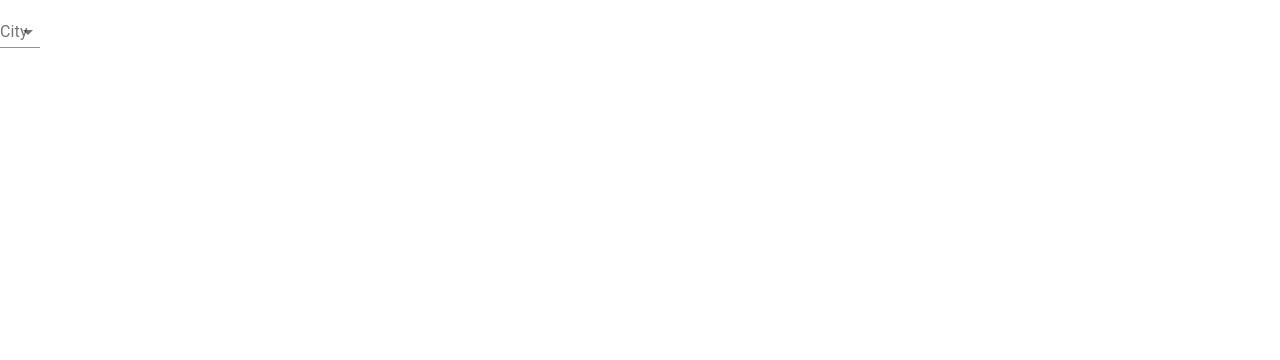
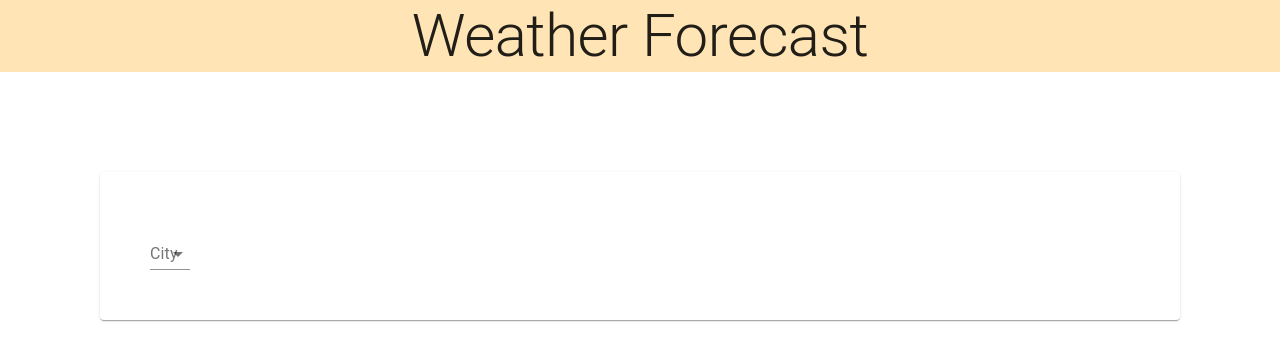
Before and after one commit to MaherBouidani/Weather_App, a React (Create React App) app: page / in a window 1280 px wide. Shown: the top 360 px of the page. Built offline with nearby package versions, Linux system fonts and the light colour scheme.

Commit message:
seperate components and organise the css style

```diff
--- a/src/App.js
+++ b/src/App.js
@@ -1,12 +1,7 @@
-import logo from './logo.svg';
-import './App.css';
+// import './App.css';
 import React from 'react';
-import { faUnderline } from '@fortawesome/free-solid-svg-icons';
-import InputLabel from '@material-ui/core/InputLabel';
-import MenuItem from '@material-ui/core/MenuItem';
-import FormHelperText from '@material-ui/core/FormHelperText';
-import FormControl from '@material-ui/core/FormControl';
-import Select from '@material-ui/core/Select';
+import LandingPage from './components/LandingPage';
+import Weather from './components/Weather';
 
 // function App() {
 //   return (
@@ -30,75 +25,102 @@ import Select from '@material-ui/core/Select';
 // }
 
 //config file
-const API_Key = "38882fc8387290c6cee83f313a6acf5";
+// const API_Key = "538882fc8387290c6cee83f313a6acf5";
+
+// class App extends React.Component{
+
+//   constructor(props){
+//     super(props);
+//     this.state = {
+//       description: undefined,
+//       temperature: undefined,
+//       wind: undefined,
+//       errorMessage: undefined
+//     }
+//     this.getWeather = this.getWeather.bind(this)
+//   }
+
+//   async getWeather(e){
+
+//     e.preventDefault();
+//     const city = e.target.value;
+
+//     const response = await fetch(`http://api.openweathermap.org/data/2.5/weather?q=${city}&appid=${API_Key}`)
+//     const data = await response.json();
+//     console.log(data)
+//     if(response.ok){
+//       this.setState({
+//         description:data.weather[0].description,
+//         temperature:data.main.temp,
+//         wind:data.wind.speed,
+//     })
+//     } else{
+//       // For Debug purpose:
+//       // console.log('Response Code:'+response.status+'\nError Message:'+ response.statusText)
+
+//       //error friedly messsage for the client user (file strings)
+//       this.setState({errorMessage:"Oops Sorry ! Something has gone wrong, please try again!"})
+//   }
+
+//   }
+
+
+
+//   //rendering split it into different components
+
+//   render(){
+//     return(
+//       <div>
+//       {/* <div>
+//       {this.state.errorMessage}
+//     </div> */}
+//     <div>
+//         <FormControl>
+//           <InputLabel id="demo-simple-select-label">City</InputLabel>
+//             <Select
+//               labelId="demo-simple-select-label"
+//               id="demo-simple-select"
+//               // onChange={this.print}
+//               onClick={this.getWeather}
+//             >
+//               <MenuItem value={'Toronto'}>Toronto</MenuItem>
+//               <MenuItem value={'Ottawa'}>Ottawa</MenuItem>
+//               <MenuItem value={'Tokyo'}>Tokyo</MenuItem>
+//             </Select>
+//         </FormControl>
+//       </div>
+//       <div>
+
+//        {this.state.description}
+//       </div>
+//       <div>
+//         {this.state.temperature}
+//       </div>
+//       <div>
+//         {this.state.wind}
+//       </div>
+//       </div>
+
+//     )
+//   }
+
+
+// }
+
+// export default App;
+
 
 class App extends React.Component{
 
-  constructor(props){
-    super(props);
-    this.state = {
-      description: undefined,
-      temperature: undefined,
-      wind: undefined,
-      errorMessage: undefined
-    }
-    this.getWeather = this.getWeather.bind(this)
-  }
-
-  async getWeather(e){
-
-    e.preventDefault();
-    const city = e.target.value;
-
-    const response = await fetch(`http://api.openweathermap.org/data/2.5/weather?q=${city}&appid=${API_Key}`)
-    const data = await response.json();
-    if(response.ok){
-      this.setState({
-        description:data.weather.description,
-        temperature:data.main.temp,
-        wind:data.wind.speed,
-    })
-    } else{
-      // For Debug purpose:
-      // console.log('Response Code:'+response.status+'\nError Message:'+ response.statusText)
-
-      //error friedly messsage for the client user (file strings)
-      this.setState({errorMessage:"Oops Sorry ! Something has gone wrong, please try again!"})
-  }
-
-  }
-
-
-
-  //rendering split it into different components
-
   render(){
-    return(
+    return (
       <div>
-      <div>
-      {this.state.errorMessage}
-    </div>
-    <div>
-        <FormControl>
-          <InputLabel id="demo-simple-select-label">City</InputLabel>
-            <Select
-              labelId="demo-simple-select-label"
-              id="demo-simple-select"
-              // onChange={this.print}
-              onClick={this.getWeather}
-            >
-              <MenuItem value={'Toronto'}>Toronto</MenuItem>
-              <MenuItem value={'Ottawa'}>Ottawa</MenuItem>
-              <MenuItem value={'Tokyo'}>Tokyo</MenuItem>
-            </Select>
-        </FormControl>
-      </div>
+        <LandingPage/>
       </div>
 
     )
   }
+}
 
 
-}
-
 export default App;
--- /dev/null
+++ b/src/components/LandingPage.js
@@ -0,0 +1,34 @@
+import React from 'react';
+import { Typography } from '@material-ui/core';
+import '../css/LandingPage.css';
+import testUtils from 'react-dom/test-utils';
+import Paper from '@material-ui/core/Paper';
+import Weather from './Weather';
+
+class LandingPage extends React.Component{
+
+    render(){
+        return(
+            <div>
+                <div className="header">
+                    <Typography align='center' color='textPrimary' variant='h2'> Weather Forecast</Typography>
+                </div>
+                {/* <div className ="footer">
+                    <Typography align='center' color='textSecondary' variant='body2'>Maher Bouidani@2021 Converstion Health Assignment </Typography>
+                </div> */}
+                <div>
+                    <Paper className="weather-section">
+                      <Weather/>
+                    </Paper>
+                </div>
+
+            </div>
+
+        )
+    }
+
+
+
+}
+
+export default LandingPage;
--- /dev/null
+++ b/src/components/Weather.js
@@ -0,0 +1,73 @@
+// import logo from './logo.svg';
+// import './App.css';
+import React from 'react';
+// import { faUnderline } from '@fortawesome/free-solid-svg-icons';
+import InputLabel from '@material-ui/core/InputLabel';
+import MenuItem from '@material-ui/core/MenuItem';
+// import FormHelperText from '@material-ui/core/FormHelperText';
+import FormControl from '@material-ui/core/FormControl';
+import Select from '@material-ui/core/Select';
+
+//config file
+const API_Key = "538882fc8387290c6cee83f313a6acf5";
+
+class Weather extends React.Component{
+
+  constructor(){
+    super()
+    this.state = {
+      description: undefined,
+      temperature: undefined,
+      wind: undefined,
+      errorMessage: undefined
+    }
+    this.getWeather = this.getWeather.bind(this)
+  }
+
+  async getWeather(e){
+
+    e.preventDefault();
+    const city = e.target.value;
+
+    const response = await fetch(`http://api.openweathermap.org/data/2.5/weather?q=${city}&appid=${API_Key}`)
+    const data = await response.json();
+    console.log(data)
+    if(response.ok){
+      this.setState({
+        description:data.weather[0].description,
+        temperature:data.main.temp,
+        wind:data.wind.speed,
+    })
+    } else{
+      // console.log('Response Code:'+response.status+'\nError Message:'+ response.statusText)
+      this.setState({errorMessage:"Oops Sorry ! Something has gone wrong, please try again!"})
+  }
+
+  }
+
+  render(){
+    return(
+    <div>
+        <FormControl>
+          <InputLabel id="demo-simple-select-label">City</InputLabel>
+            <Select
+              labelId="demo-simple-select-label"
+              id="demo-simple-select"
+              // onChange={this.print}
+              onClick={this.getWeather}
+            >
+              <MenuItem value={'Toronto'}>Toronto</MenuItem>
+              <MenuItem value={'Ottawa'}>Ottawa</MenuItem>
+              <MenuItem value={'Tokyo'}>Tokyo</MenuItem>
+            </Select>
+        </FormControl>
+    </div>
+
+
+    )
+  }
+
+
+}
+
+export default Weather;
--- /dev/null
+++ b/src/css/LandingPage.css
@@ -0,0 +1,7 @@
+.header{
+    background-color: moccasin;
+}
+.weather-section{
+    padding: 50px 50px 50px 50px;
+    margin: 100px;
+}
```
Also changed, not shown: src/components/Forcast.js (added), src/css/Forcast.css (added), src/css/Weather.css (added), 1 other file (tests, documents, lock files or other folders).
